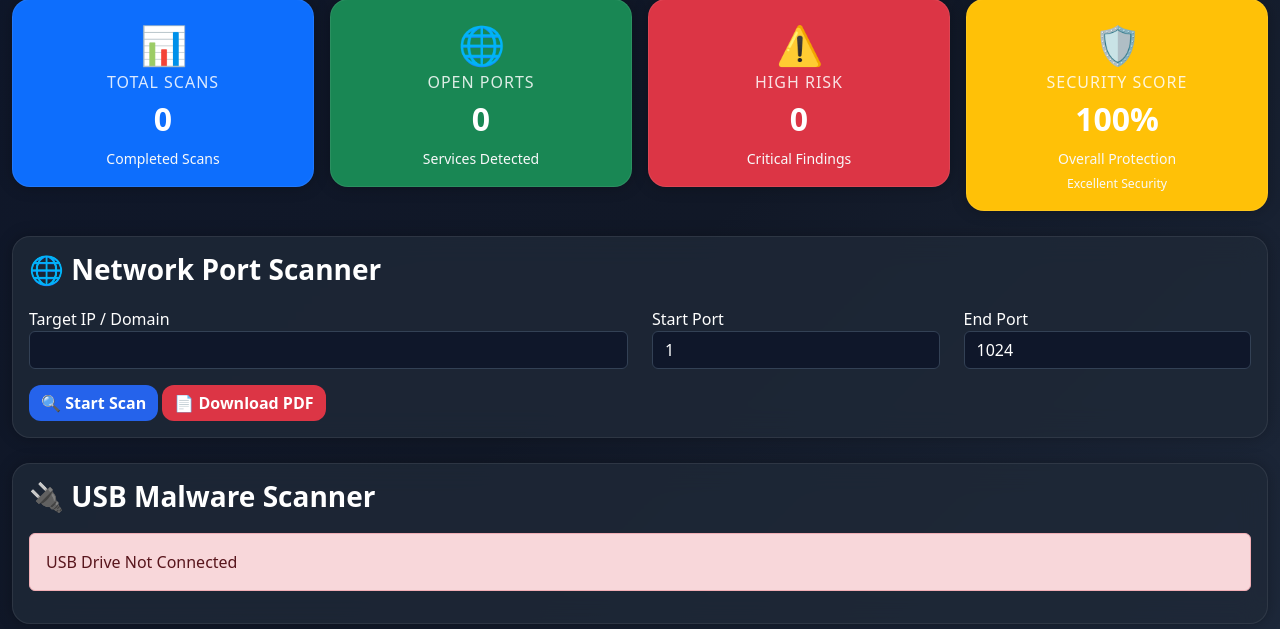
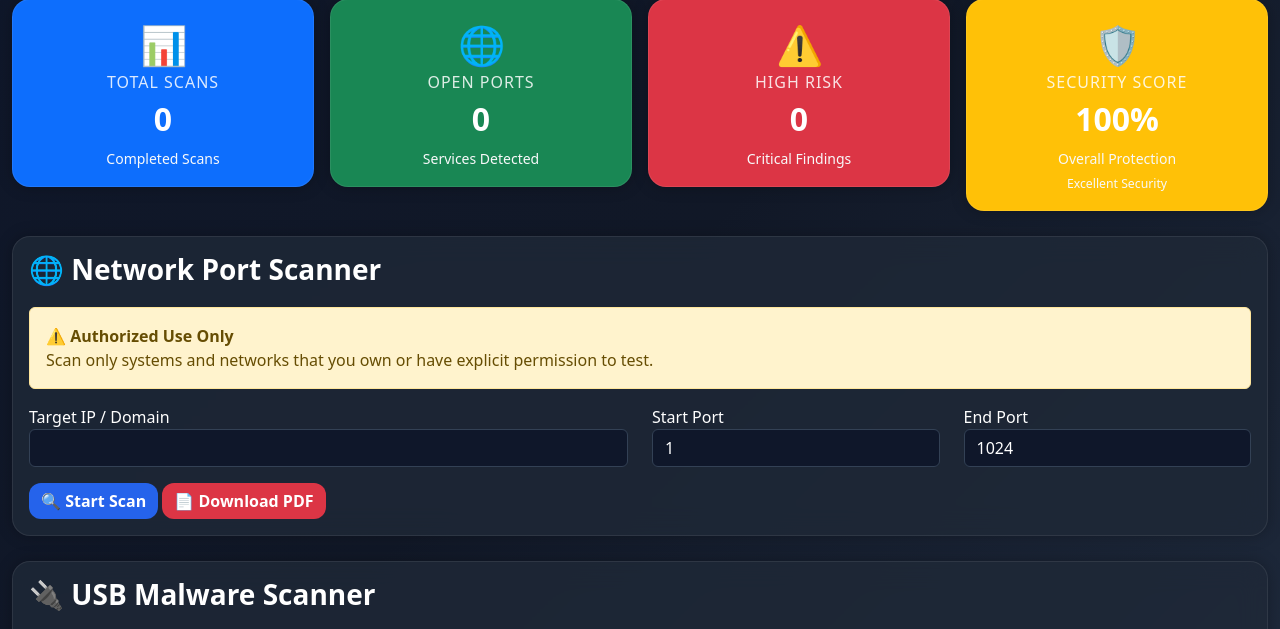
Before and after one commit to krutarthdhanak/CyberShield-Enterprise-XDR, a Flask app: page / in a window 1280 px wide. Shown: the part 103-732 px from the top of the page. Run offline with Flask 3, Linux system fonts and the light colour scheme; data that the repository does not hold is empty.

Commit message:
Harden Flask security and add authorized use warning

```diff
--- a/app.py
+++ b/app.py
@@ -12,7 +12,7 @@ import usb.monitor as monitor
 from usb.monitor import start_monitor
 
 app = Flask(__name__)
-app.secret_key = "cybershield_xdr"
+app.secret_key = os.urandom(24)
 
 initialize_database()
 
@@ -101,9 +101,13 @@ def scan():
     global last_ports, last_start_port, last_end_port
     global last_scan_time
 
-    target = request.form["target"]
-    start_port = int(request.form["start_port"])
-    end_port = int(request.form["end_port"])
+    target = request.form.get("target", "").strip()
+
+    try:
+        start_port = int(request.form.get("start_port", ""))
+        end_port = int(request.form.get("end_port", ""))
+    except (ValueError, TypeError):
+        return home("Port numbers must be valid numeric values.")
 
     valid, target_type = validate_target(target)
 
@@ -121,7 +125,8 @@ def scan():
     try:
         ports = scan_ports(target, start_port, end_port)
     except Exception as e:
-        return f"<h2>Scan Failed</h2><p>{e}</p>"
+        print("Scan Error:", e)
+        return home("Please check your target and try again.")
 
     last_target = target
     last_target_type = target_type
@@ -197,4 +202,4 @@ def history():
 
 if __name__ == "__main__":
     start_monitor()
-    app.run(debug=True, threaded=True, use_reloader=False)
+    app.run(debug=False, threaded=True, use_reloader=False)
--- a/templates/index.html
+++ b/templates/index.html
@@ -274,6 +274,11 @@ Enterprise Endpoint Detection & Response Platform
 <div class="card-body">
 
 <h3>🌐 Network Port Scanner</h3>
+
+<div class="alert alert-warning mt-3 mb-3" role="alert">
+    <strong>⚠️ Authorized Use Only</strong><br>
+    Scan only systems and networks that you own or have explicit permission to test.
+</div>
 
 <form method="POST" action="/scan">
 
```
